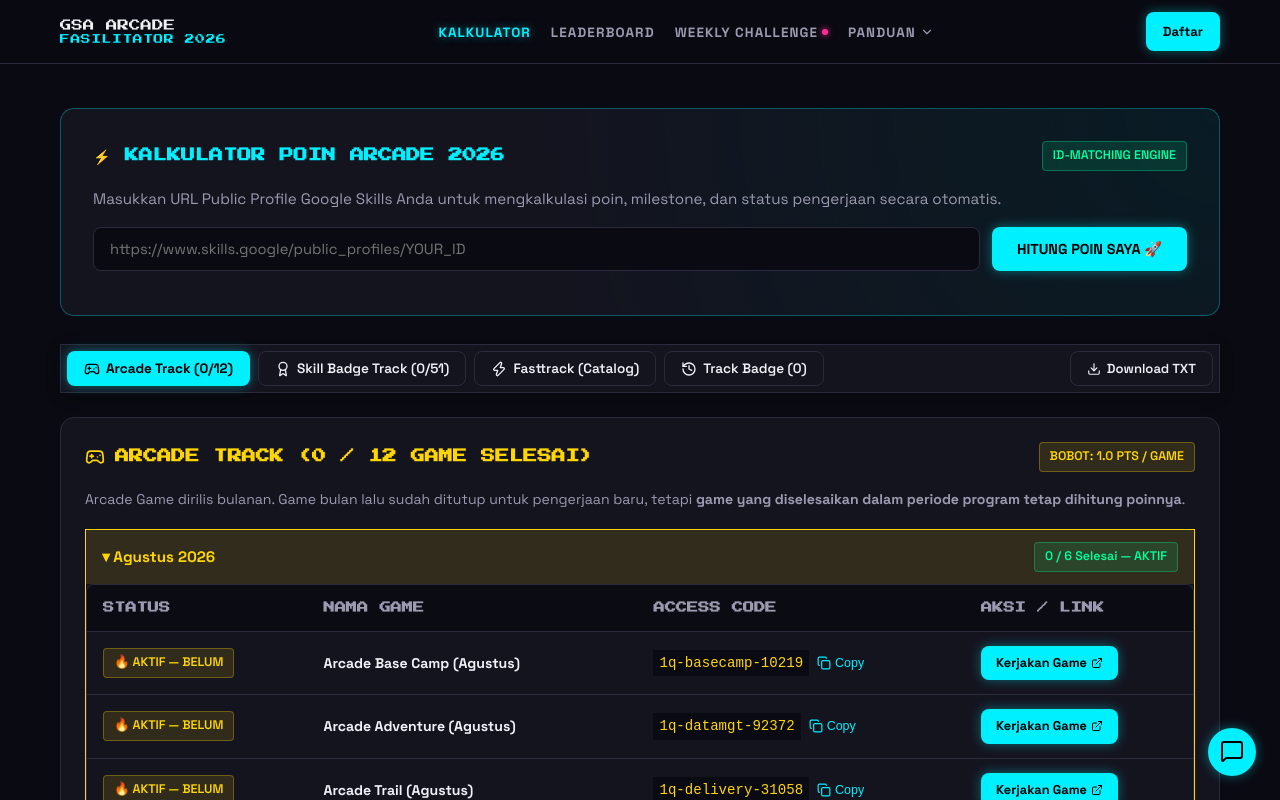
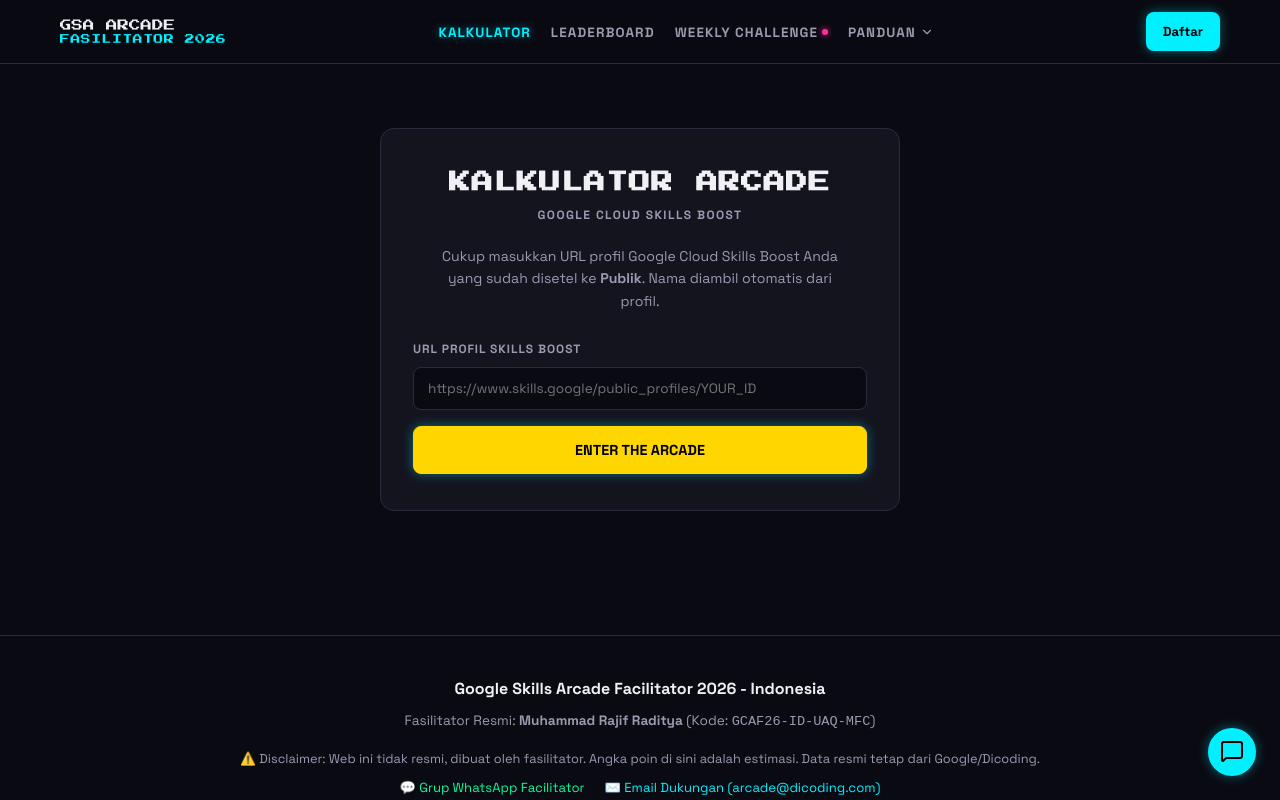
Before and after one commit to Chartzh/GSA_facilitator, a React (Vite) app: page /#home in a window 1280 px wide. Both pictures are taken after a click on the element "KALKULATOR". Shown: the top 800 px of the page. Built offline with nearby package versions, Linux system fonts and the light colour scheme.

Commit message:
fix: leaderboard arcade login card

```diff
--- a/src/components/LabChecklist.tsx
+++ b/src/components/LabChecklist.tsx
@@ -365,7 +365,7 @@
                             </span>
                           ) : (
                             <span className="badge-tag badge-tag-warning">
-                              🔥 AKTIF — BELUM
+                              AKTIF — BELUM
                             </span>
                           )}
                         </td>
@@ -445,7 +445,7 @@
                             </span>
                           ) : (
                             <span className="badge-tag badge-tag-pending">
-                              🔒 DITUTUP
+                              DITUTUP
                             </span>
                           )}
                         </td>
@@ -490,7 +490,7 @@
 
             {openMonths['2026-09'] && (
               <div style={{ padding: '20px', fontSize: '0.88rem', color: 'var(--text-muted)', textAlign: 'center' }}>
-                🔒 Game September belum dirilis. Akses akan dibuka saat masa pengerjaan September dimulai.
+                Game September belum dirilis. Akses akan dibuka saat masa pengerjaan September dimulai.
               </div>
             )}
           </div>
--- a/src/components/LeaderboardSection.tsx
+++ b/src/components/LeaderboardSection.tsx
@@ -103,7 +103,7 @@
         <div className="card-header-flex" style={{ flexWrap: 'wrap', gap: '16px' }}>
           <div>
             <h2 className="card-title-arcade">
-              <span>🏆</span> TOP 10 — {snapshotDateLabel}
+              TOP 10 — {snapshotDateLabel}
             </h2>
             <p style={{ margin: '4px 0 0 0' }}>
               Data peringkat resmi diperbarui mingguan. Papan peringkat publik hanya menampilkan TOP 10.
@@ -126,7 +126,7 @@
               className="btn-arcade btn-arcade-outline"
               style={{ padding: '6px 12px', fontSize: '0.78rem' }}
             >
-              ⚙️ Area Admin
+              Area Admin
             </button>
           </div>
         </div>
@@ -170,7 +170,7 @@
                           }`}
                           style={{ fontFamily: 'var(--font-arcade)', fontSize: '0.75rem' }}
                         >
-                          #{user.rank} {user.rank === 1 ? '👑' : user.rank === 2 ? '🥈' : user.rank === 3 ? '🥉' : ''}
+                          #{user.rank}
                         </span>
                       </td>
                       <td style={{ fontWeight: 700, color: 'var(--text-primary)' }}>
@@ -197,13 +197,13 @@
         </div>
       </div>
 
-      {/* Private Rank Lookup Box (STRICT PRIVACY - ONLY RETURNS SINGLE RANK NUMBER) */}
+      {/* Private Rank Lookup Box */}
       <div className="bento-card col-span-12 bento-card-magenta" style={{ marginTop: '24px' }}>
         <h3 className="card-title-arcade" style={{ fontSize: '0.95rem', marginBottom: '8px', color: 'var(--neon-magenta)' }}>
-          🔒 CEK PERINGKAT PRIBADI KAMU
+          CEK PERINGKAT PRIBADI
         </h3>
         <p style={{ fontSize: '0.88rem', marginBottom: '16px' }}>
-          Periksa posisi peringkat Anda saat ini di antara 256+ peserta secara privat tanpa membuka daftar peserta lain ke publik.
+          Periksa peringkat Anda.
         </p>
 
         <form onSubmit={handlePrivateLookup} className="input-arcade-group" style={{ marginBottom: '12px' }}>
@@ -216,13 +216,13 @@
             required
           />
           <button type="submit" className="btn-arcade btn-arcade-magenta" disabled={lookupLoading}>
-            {lookupLoading ? 'MENGECEK...' : 'CEK PERINGKAT SAYA 🔍'}
+            {lookupLoading ? 'MENGECEK...' : 'CEK PERINGKAT SAYA'}
           </button>
         </form>
 
         {lookupError && (
           <div className="badge-tag badge-tag-excluded" style={{ marginTop: '12px', padding: '8px 14px' }}>
-            ❌ {lookupError}
+            {lookupError}
           </div>
         )}
 
--- a/src/components/PointsCalculator.tsx
+++ b/src/components/PointsCalculator.tsx
@@ -118,20 +118,36 @@
 
       {/* Step 1: Input Form Card (Only shown when NO profile result is active) */}
       {!resultData && (
-        <div className="bento-card bento-card-large col-span-12">
-          <div className="card-header-flex">
-            <h2 className="card-title-arcade">
-              ⚡ KALKULATOR POIN ARCADE 2026
-            </h2>
-            <span className="badge-tag badge-tag-done">ID-MATCHING ENGINE</span>
+        <div
+          className="bento-card"
+          style={{
+            maxWidth: '520px',
+            margin: '40px auto',
+            padding: '36px 32px',
+            textAlign: 'center',
+            display: 'flex',
+            flexDirection: 'column',
+            alignItems: 'center'
+          }}
+        >
+          <h2 style={{ fontFamily: 'var(--font-arcade)', fontSize: '1.35rem', color: 'var(--text-primary)', marginBottom: '6px', letterSpacing: '0.04em' }}>
+            KALKULATOR ARCADE
+          </h2>
+
+          <div style={{ fontSize: '0.75rem', fontWeight: 700, color: 'var(--text-muted)', letterSpacing: '0.12em', textTransform: 'uppercase', marginBottom: '20px' }}>
+            GOOGLE CLOUD SKILLS BOOST
           </div>
 
-          <p style={{ marginBottom: '16px' }}>
-            Masukkan URL Public Profile Google Skills Anda untuk mengkalkulasi poin, milestone, dan status pengerjaan secara otomatis.
+          <p style={{ fontSize: '0.88rem', color: 'var(--text-muted)', lineHeight: '1.6', marginBottom: '28px', maxWidth: '420px' }}>
+            Cukup masukkan URL profil Google Cloud Skills Boost Anda yang sudah disetel ke <strong>Publik</strong>. Nama diambil otomatis dari profil.
           </p>
 
           {/* Input Form */}
-          <form onSubmit={handleCheckProfile} className="input-arcade-group" style={{ marginBottom: '12px' }}>
+          <form onSubmit={handleCheckProfile} style={{ width: '100%', textAlign: 'left' }}>
+            <label style={{ fontSize: '0.75rem', fontWeight: 700, color: 'var(--text-muted)', letterSpacing: '0.08em', textTransform: 'uppercase', display: 'block', marginBottom: '8px' }}>
+              URL PROFIL SKILLS BOOST
+            </label>
+
             <input
               type="url"
               className="input-arcade"
@@ -139,13 +155,16 @@
               value={inputUrl}
               onChange={(e) => setInputUrl(e.target.value)}
               required
+              style={{ width: '100%', marginBottom: '16px', padding: '12px 14px', fontSize: '0.85rem' }}
             />
+
             <button
               type="submit"
               className="btn-arcade btn-arcade-primary"
               disabled={loading}
+              style={{ width: '100%', padding: '14px', fontSize: '0.9rem', fontWeight: 800, background: 'var(--neon-yellow)', color: '#000', borderColor: 'var(--neon-yellow)' }}
             >
-              {loading ? 'MEMPROSES PROFIL...' : 'HITUNG POIN SAYA 🚀'}
+              {loading ? 'MEMPROSES PROFIL...' : 'ENTER THE ARCADE'}
             </button>
           </form>
 
@@ -153,9 +172,9 @@
           {errorMsg && (
             <div
               className="badge-tag badge-tag-excluded"
-              style={{ padding: '12px 16px', width: '100%', marginTop: '16px', lineHeight: '1.5' }}
+              style={{ padding: '12px 16px', width: '100%', marginTop: '16px', lineHeight: '1.5', textAlign: 'center' }}
             >
-              ❌ {errorMsg}
+              {errorMsg}
             </div>
           )}
         </div>
@@ -196,13 +215,6 @@
               </button>
             </div>
           </div>
-
-          {/* Unknown Date Info */}
-          {resultData.unknownDateCount > 0 && (
-            <div className="badge-tag badge-tag-done" style={{ width: '100%', margin: '16px 0', padding: '12px 16px', background: 'rgba(0, 255, 157, 0.08)', color: 'var(--state-done)' }}>
-              ℹ️ Ada {resultData.unknownDateCount} badge tanpa pembacaan string tanggal — <strong>TETAP DIHITUNG MASUK</strong> ke total poin Anda.
-            </div>
-          )}
 
           {/* Giant Stat Numbers */}
           <div className="bento-grid" style={{ margin: '20px 0', gap: '16px' }}>
@@ -278,8 +290,8 @@
         </div>
       )}
 
-      {/* Step 4: 2-Block Lab & Badges Checklist (Rendered directly on same page below summary) */}
-      <LabChecklist scrapedData={resultData} />
+      {/* Step 4: 2-Block Lab & Badges Checklist (Only rendered when profile is loaded) */}
+      {resultData && <LabChecklist scrapedData={resultData} />}
 
     </div>
   )
```
